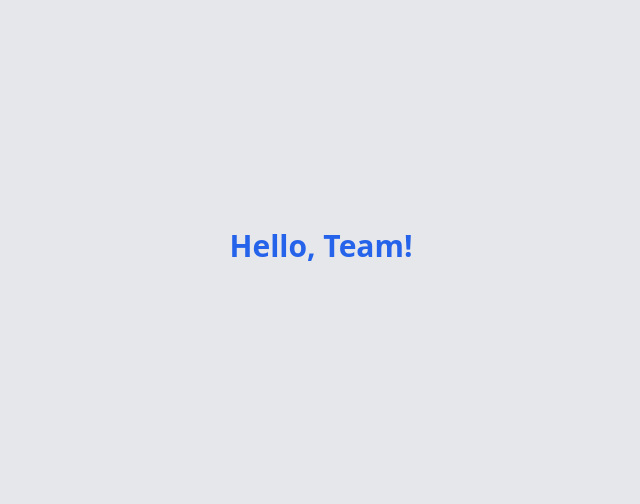
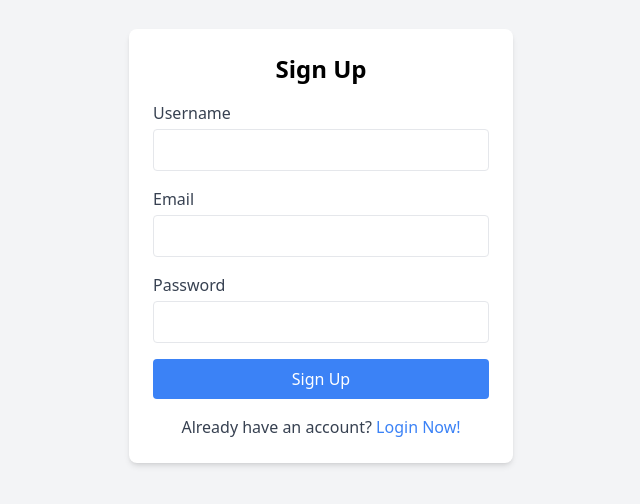
Before and after one commit to jeet1439/ExamPortal, a React (Vite) app in the folder client/: page /signup in a window 1280 px wide. Shown: the part 154-658 px from the top of the page, without its empty margins (319-959 px from the left). Built offline with nearby package versions, Linux system fonts and the light colour scheme.

Commit message:
Login and signup(1) frontend part only done without logic

```diff
--- a/client/package.json
+++ b/client/package.json
@@ -11,7 +11,8 @@
   },
   "dependencies": {
     "react": "^19.0.0",
-    "react-dom": "^19.0.0"
+    "react-dom": "^19.0.0",
+    "react-router-dom": "^7.1.5"
   },
   "devDependencies": {
     "@eslint/js": "^9.19.0",
--- a/client/src/App.jsx
+++ b/client/src/App.jsx
@@ -1,11 +1,15 @@
 import React from 'react'
+import Signup from './pages/Signup'
+import Login from './pages/Login'
+import { BrowserRouter,Routes,Route } from 'react-router-dom'
 
 export default function App() {
   return (
-    <div>
-      <div className="flex items-center justify-center h-screen bg-gray-200">
-      <h1 className="text-3xl font-bold text-blue-600">Hello, Team!</h1>
-    </div>
-    </div>
+    <BrowserRouter>
+    <Routes>
+      <Route path='/signup' element={<Signup/>}/>
+      <Route path='/login' element={<Login/>}/>
+    </Routes>
+    </BrowserRouter>
   )
 }
--- /dev/null
+++ b/client/src/pages/Login.jsx
@@ -0,0 +1,63 @@
+import { useState } from "react";
+import { Link } from "react-router-dom";
+
+const Login = () => {
+  const [formData, setFormData] = useState({
+    username: "",
+    password: "",
+  });
+
+  const handleChange = (e) => {
+    const { name, value } = e.target;
+    setFormData((prevData) => ({ ...prevData, [name]: value }));
+  };
+
+  const handleSubmit = (e) => {
+    e.preventDefault();
+    console.log("Login Data:", formData);
+    // Add your login logic here
+  };
+
+  return (
+    <div className="flex justify-center items-center h-screen bg-gray-100">
+      <div className="bg-white p-6 rounded-lg shadow-md w-96">
+        <h2 className="text-2xl font-bold mb-4 text-center">Log in</h2>
+        <form onSubmit={handleSubmit}>
+          <div className="mb-4">
+            <label className="block text-gray-700">Username</label>
+            <input
+              type="text"
+              name="username"
+              value={formData.username}
+              onChange={handleChange}
+              className="w-full p-2 border rounded mt-1"
+              required
+            />
+          </div>
+          <div className="mb-4">
+            <label className="block text-gray-700">Password</label>
+            <input
+              type="password"
+              name="password"
+              value={formData.password}
+              onChange={handleChange}
+              className="w-full p-2 border rounded mt-1"
+              required
+            />
+          </div>
+          <button
+            type="submit"
+            className="w-full bg-blue-500 text-white py-2 rounded hover:bg-blue-600"
+          >
+            Login
+          </button>
+        </form>
+        <p className="mt-4 text-center text-gray-700">
+          Don't have an account?<Link to='/signup' className="text-blue-500 hover:underline">Signup Now!</Link>
+        </p>
+      </div>
+    </div>
+  );
+};
+
+export default Login;
--- /dev/null
+++ b/client/src/pages/Signup.jsx
@@ -0,0 +1,73 @@
+import { useState } from "react";
+import { Link } from "react-router-dom";
+
+export default function Signup() {
+  const [formData, setFormData] = useState({
+    username: "",
+    email: "",
+    password: "",
+  });
+
+  const handleChange = (e) => {
+    const { name, value } = e.target;
+    setFormData((prevData) => ({ ...prevData, [name]: value }));
+  };
+
+  const handleSubmit = (e) => {
+    e.preventDefault();
+    console.log("Signup Data:", formData);
+     // Have to add the logic here....
+  };
+
+  return (
+    <div className="flex justify-center items-center h-screen bg-gray-100">
+      <div className="bg-white p-6 rounded-lg shadow-md w-96">
+        <h2 className="text-2xl font-bold mb-4 text-center">Sign Up</h2>
+        <form onSubmit={handleSubmit}>
+          <div className="mb-4">
+            <label className="block text-gray-700">Username</label>
+            <input
+              type="text"
+              name="username"
+              value={formData.username}
+              onChange={handleChange}
+              className="w-full p-2 border rounded mt-1"
+              required
+            />
+          </div>
+          <div className="mb-4">
+            <label className="block text-gray-700">Email</label>
+            <input
+              type="email"
+              name="email"
+              value={formData.email}
+              onChange={handleChange}
+              className="w-full p-2 border rounded mt-1"
+              required
+            />
+          </div>
+          <div className="mb-4">
+            <label className="block text-gray-700">Password</label>
+            <input
+              type="password"
+              name="password"
+              value={formData.password}
+              onChange={handleChange}
+              className="w-full p-2 border rounded mt-1"
+              required
+            />
+          </div>
+          <button
+            type="submit"
+            className="w-full bg-blue-500 text-white py-2 rounded hover:bg-blue-600"
+          >
+            Sign Up
+          </button>
+        </form>
+        <p className="mt-4 text-center text-gray-700">
+          Already have an account?<Link to='/login' className="text-blue-500 hover:underline"> Login Now!</Link>
+        </p>
+      </div>
+    </div>
+  );
+}
```
Also changed, not shown: client/src/App.css (deleted), 1 other file (tests, documents, lock files or other folders).
